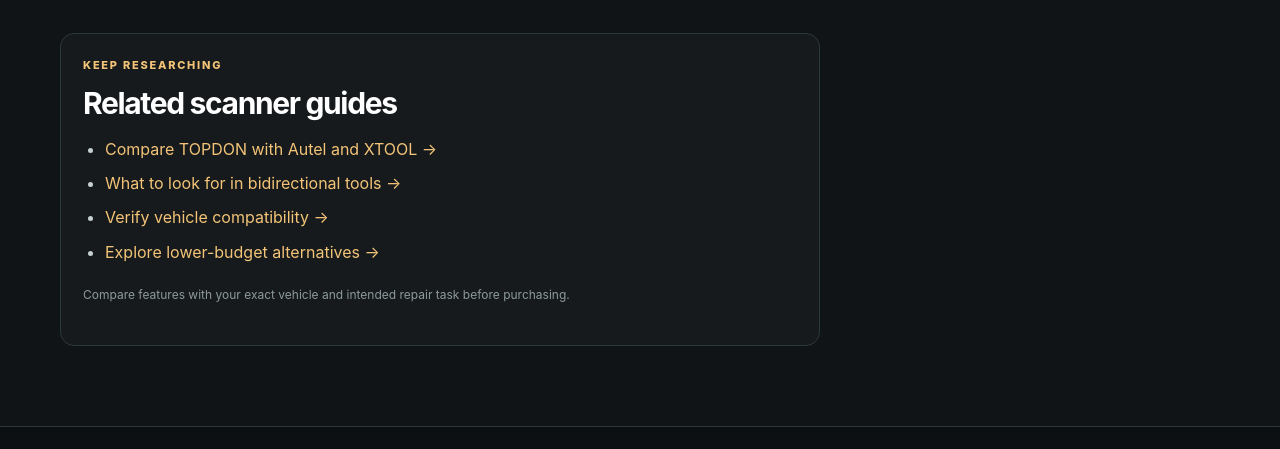
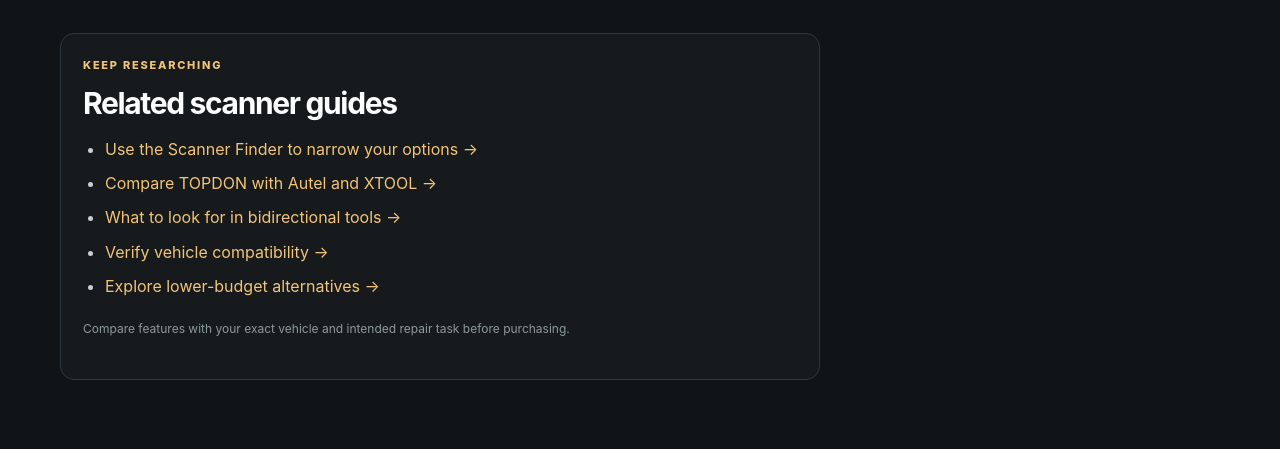
Before and after one commit to mexiaeon/scan-tool-field-guide, a plain HTML site: page guides/topdon-artidiag900-lite-review.html in a window 1280 px wide. Shown: the part 6307-6756 px from the top of the page. Drawn offline with Linux system fonts and the light colour scheme.

Commit message:
SEO: add Scanner Finder internal links

```diff
--- a/guides/topdon-artidiag900-lite-review.html
+++ b/guides/topdon-artidiag900-lite-review.html
@@ -93,7 +93,7 @@
 <li>ArtiDiag900 Lite user manual: hardware specifications and operating information</li>
 </ul>
 
-<section class="related-reading" aria-labelledby="related-reading-title" style="margin-top:36px;padding:22px;border:1px solid var(--line);border-radius:14px;background:rgba(255,255,255,.025)"><div class="kicker">Keep researching</div><h2 id="related-reading-title" style="margin-top:6px">Related scanner guides</h2><ul><li><a href="autel-vs-xtool-vs-topdon-comparison.html">Compare TOPDON with Autel and XTOOL →</a></li><li><a href="bidirectional-scan-tools.html">What to look for in bidirectional tools →</a></li><li><a href="check-vehicle-compatibility.html">Verify vehicle compatibility →</a></li><li><a href="best-obd2-scanners-under-300.html">Explore lower-budget alternatives →</a></li></ul><p class="disclaimer">Compare features with your exact vehicle and intended repair task before purchasing.</p></section>
+<section class="related-reading" aria-labelledby="related-reading-title" style="margin-top:36px;padding:22px;border:1px solid var(--line);border-radius:14px;background:rgba(255,255,255,.025)"><div class="kicker">Keep researching</div><h2 id="related-reading-title" style="margin-top:6px">Related scanner guides</h2><ul><li><a href="../scanner-finder.html">Use the Scanner Finder to narrow your options →</a></li><li><a href="autel-vs-xtool-vs-topdon-comparison.html">Compare TOPDON with Autel and XTOOL →</a></li><li><a href="bidirectional-scan-tools.html">What to look for in bidirectional tools →</a></li><li><a href="check-vehicle-compatibility.html">Verify vehicle compatibility →</a></li><li><a href="best-obd2-scanners-under-300.html">Explore lower-budget alternatives →</a></li></ul><p class="disclaimer">Compare features with your exact vehicle and intended repair task before purchasing.</p></section>
 </article>
 <aside class="sidebar"><h3>In this review</h3><a href="#verdict">Quick verdict</a><a href="#key-features">Key features</a><a href="#specifications">Specifications</a><a href="#bidirectional">Bidirectional control</a><a href="#service-functions">Eight service functions</a><a href="#coverage">Vehicle coverage</a><a href="#updates-warranty">Updates and warranty</a><a href="#pros-cons">Advantages and trade-offs</a><a href="#alternatives">Alternatives</a><div class="note" style="margin-top:18px">Confirm exact vehicle coverage and regional update eligibility before purchase.</div><p style="margin-top:18px"><a href="autel-maxicom-mk900-bt-review.html">Read the Autel MK900-BT review →</a></p><p><a href="xtool-d7s-review.html">Read the XTOOL D7S review →</a></p></aside>
 </div>
```
